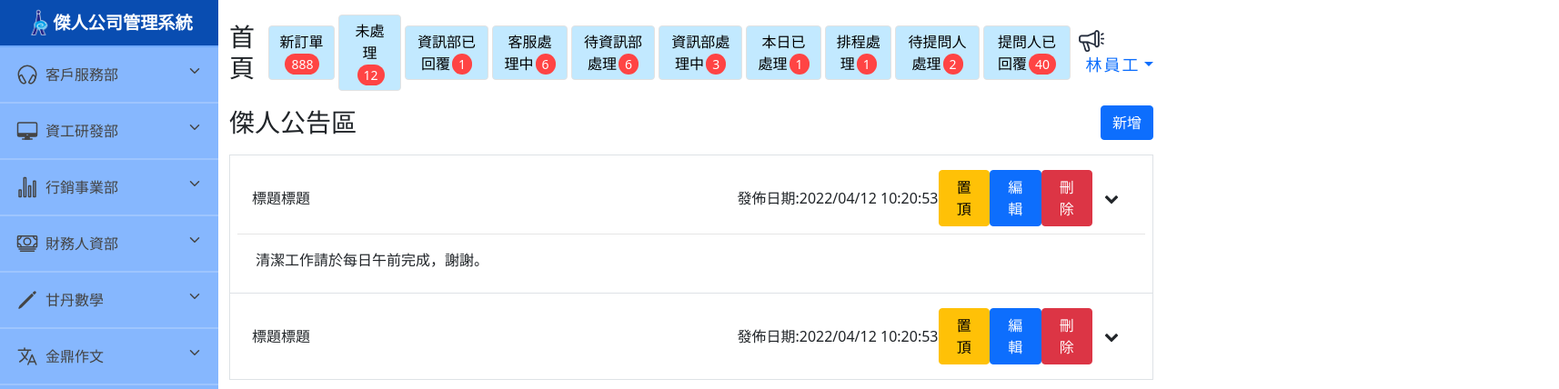
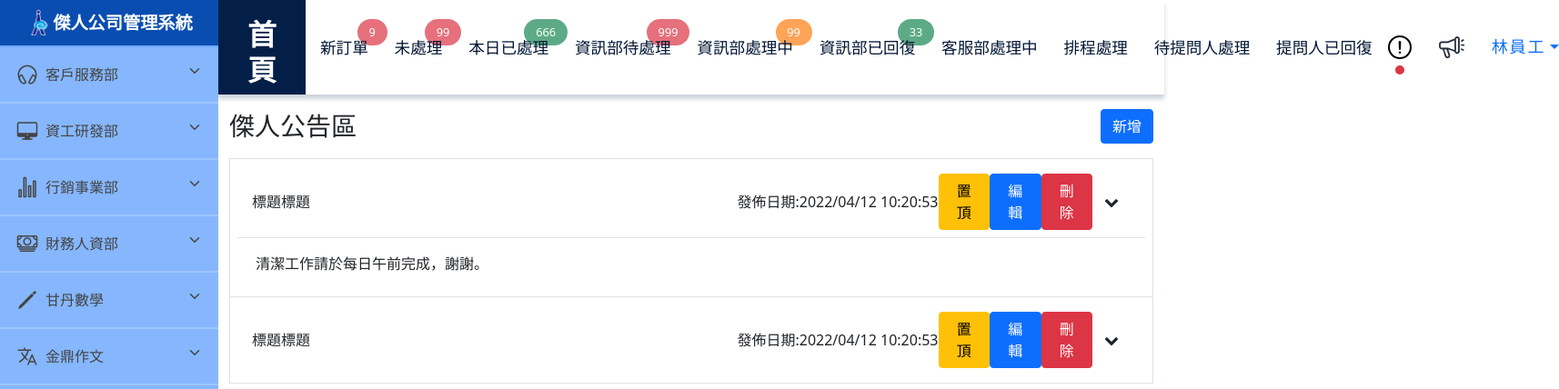
Before and after one commit to Momonkuei/jredu, a plain HTML site: page home.html in a window 1280 px wide. Shown: the top 428 px of the page at 91% size, 1714 px wide, since content can reach past the window. Drawn offline with nearby package versions, Linux system fonts and the light colour scheme.

Commit message:
Top NavBar style_1 2022/05/09 test

```diff
--- /dev/null
+++ b/css/sass/_headerNav.scss
@@ -0,0 +1,178 @@
+.nav_shadow {
+  box-shadow: 0px 5px 5px rgba(4, 31, 71, 0.2);
+
+  //修改bootstrap原始設定
+  padding-left: 0;
+
+  //位置
+
+}
+
+.nav_container {
+  display: flex;
+  justify-content: space-between;
+  align-items: center;
+
+}
+
+.header_title {
+  min-width: 60px;
+  font-size: 2rem;
+  font-weight: 700;
+  background-color: #041f47;
+  color: #fff;
+  padding: 0.5rem 2rem;
+  padding-top: 1.2rem;
+
+  //去除bootstrap原始設定
+  margin-bottom: 0;
+
+  //動畫
+  transition: all 0.2s ease-in;
+
+  &:hover {
+    color: #6b94d0;
+  }
+}
+
+.header_navbar {
+  ul {
+    display: flex;
+    align-items: center;
+    justify-content: space-around;
+    list-style: none;
+    gap: 0.8rem;
+
+    li {
+      a {
+        font-size: 1.1rem;
+        font-weight: 400;
+        display: inline-black;
+        padding: 0.25rem 0.5rem;
+        text-decoration: none;
+        color: #031735;
+        position: relative;
+        white-space: nowrap;
+        transition: all 0.2s ease-in;
+
+
+        &:hover,
+        &:active {
+          color: #257dfd;
+          border-bottom: 2px solid #257dfd
+        }
+
+        &:hover span {
+          opacity: 0;
+        }
+
+        span {
+          display: flex;
+          white-space: nowrap;
+          align-items: center;
+          justify-content: center;
+          font-size: 0.8rem;
+          padding: 0.3rem 0.8rem;
+          min-width: 10px;
+          font-size: 0.8rem;
+          font-weight: 300;
+          border-radius: 100px;
+          color: #fff;
+          position: absolute;
+          right: -0.8rem;
+          top: -15px;
+          z-index: -1;
+          opacity: 0.7;
+        }
+
+        // 顏色區分
+        span.red {
+          background-color: #dc3545;
+        }
+
+        span.orange {
+          background-color: #fd7e14;
+        }
+
+        span.green {
+          background-color: #198754;
+        }
+
+      }
+    }
+  }
+}
+
+.navbar_list {
+  //去除bootstrap原始設定
+  margin-bottom: 0;
+  padding-left: 0.5rem;
+}
+
+/***********************************/
+//提示下拉選項
+/***********************************/
+
+.login_prompt {
+  display: flex;
+  align-items: center;
+  gap: 1rem;
+}
+
+.dropbtn {
+
+  &:after {
+    content: " ";
+    width: 10px;
+    height: 10px;
+    border-radius: 50%;
+    background-color: #dc3545;
+    position: absolute;
+    left: 50%;
+    bottom: -0.8rem;
+    transform: translateX(-50%);
+
+  }
+
+  border: 0;
+  background-color: transparent;
+  font-size: 2rem;
+  display: flex;
+  align-items: center;
+
+  &:hover {
+
+    stroke: #86b7fe;
+
+  }
+}
+
+.dropdown-content {
+  display: none;
+  position: absolute;
+  background-color: #f9f9f9;
+  min-width: 160px;
+  box-shadow: 0px 8px 16px 0px rgba(0, 0, 0, 0.2);
+  z-index: 1;
+}
+
+/* Links inside the dropdown */
+.dropdown-content a {
+  float: none;
+  color: black;
+  padding: 12px 16px;
+  text-decoration: none;
+  display: block;
+  text-align: left;
+  transition: all 0.2s ease;
+}
+
+/* Add a grey background color to dropdown links on hover */
+.dropdown-content a:hover {
+  background-color: #ddd;
+}
+
+/* Show the dropdown menu on hover */
+.dropdown:hover .dropdown-content {
+  display: block;
+}
--- a/css/sass/_sidemenu.scss
+++ b/css/sass/_sidemenu.scss
@@ -1,5 +1,10 @@
 // @import url("https://fonts.googleapis.com/css?family=Open+Sans:300,400,700");
 @import url("//netdna.bootstrapcdn.com/font-awesome/4.0.3/css/font-awesome.min.css");
+
+
+/*
+color 主色調:#094db1
+*/
 
 .brand {
     padding: 10px;
--- a/css/sass/all.scss
+++ b/css/sass/all.scss
@@ -5,6 +5,7 @@
 @import "login";
 @import "sidemenu";
 @import "header";
+@import "headerNav";
 @import "home";
 @import "tabContent";
 @import "index";
--- a/home.html
+++ b/home.html
@@ -6,7 +6,6 @@
     <meta http-equiv="X-UA-Compatible" content="IE=edge">
     <meta name="viewport" content="width=device-width, initial-scale=1.0">
     <title>首頁</title>
-    <script src="https://kit.fontawesome.com/a076d05399.js" crossorigin="anonymous"></script>
     <link rel="stylesheet" href="./css/sass/all.css">
 </head>
 
@@ -197,11 +196,95 @@
             <!-- 測試位置 -->
         </div>
     </div>
-    <!--/#accordion-->
+
+
+    <!--/#navbar-->
+
+
     <div class="right_content home">
-        <div class="container-fluid">
-            <div class="header mb-3 pt-3 d-flex justify-content-between">
-                <div class="tab_label d-flex">
+
+
+        <div class="container-fluid header mb-3  d-flex justify-content-between nav_shadow">
+
+            <!-- 導覽列 -->
+            <!-- 測試版本 -->
+
+            <div class="nav_container">
+                <h2 class="header_title">首頁</h2>
+                <nav class="header_navbar">
+                    <ul class="navbar_list">
+                        <li>
+                            <a href="#">
+                                新訂單
+                                <span class="red">9</span>
+                            </a>
+                        </li>
+                        <li>
+                            <a href="#">
+                                未處理
+                                <span class="red">99</span>
+                            </a>
+
+                        </li>
+                        <li>
+                            <a href="#">
+                                本日已處理
+                                <span class="green">666</span>
+                            </a>
+                        </li>
+                        <li>
+                            <a href="#">
+                                資訊部待處理
+                                <span class="red">999</span>
+                            </a>
+                        </li>
+                        <li>
+                            <a href="#">
+                                資訊部處理中
+                                <span class="orange">99</span>
+                            </a>
+                        </li>
+                        <li>
+                            <a href="#">
+                                資訊部已回復
+                                <span class="green">33</span>
+                            </a>
+                        </li>
+                        <li>
+                            <a href="#">
+                                客服部處理中
+                                <!-- <span class="orange"></span> -->
+                            </a>
+                        </li>
+                        <li>
+                            <a href="#">
+                                排程處理
+                                <!-- <span class="orange"></span> -->
+                            </a>
+                        </li>
+                        <li>
+                            <a href="#">
+                                待提問人處理
+                                <!-- <span class="orange"></span> -->
+                            </a>
+                        </li>
+                        <li>
+                            <a href="#">
+                                提問人已回復
+                                <!-- <span class="green"></span> -->
+                            </a>
+                        </li>
+                    </ul>
+                </nav>
+
+
+
+
+            </div>
+
+
+            <!-- 舊版 -->
+            <!-- <div class="tab_label d-flex">
                     <h3 class="tab_title">首頁</h3>
                     <button class="btn nav-link me-1" onclick="location.href='index.html'">新訂單<span
                             class="notice">888</span></button>
@@ -223,8 +306,20 @@
                             class="notice">2</span></button>
                     <button class="btn nav-link me-1" onclick="location.href='index.html'">提問人已回覆<span
                             class="notice">40</span></button>
+                </div> -->
+
+            <!-- 登入提示系統 -->
+            <div class="login_prompt">
+                <div class="dropdown">
+                    <button class="dropbtn">
+                        <ion-icon name="alert-circle-outline"></ion-icon>
+                    </button>
+                    <div class="dropdown-content">
+                        <a href="#">提醒訊息 1</a>
+                        <a href="#">提醒訊息 2</a>
+                        <a href="#">提醒訊息 3</a>
                     </div>
-                <div>
+                </div>
                 <a href="#" data-bs-toggle="tooltip" data-bs-placement="bottom" title="系統公告"><img
                         src="images/announcement.png"></a>
                 <a class="dropdown-toggle employer_dropdown" href='#'>林員工</a>
@@ -233,7 +328,8 @@
                 </ul>
             </div>
         </div>
-        </div>
+
+
         <div class="container-fluid">
             <div class="d-flex justify-content-between align-items-center mb-3">
                 <h3 class="mb-0">傑人公告區</h3>
```
Also changed, not shown: css/sass/_commodityOn.scss (+9 -2 lines), css/sass/all.css, 1 other file. Lines whose indentation alone changed are shown as unchanged.
